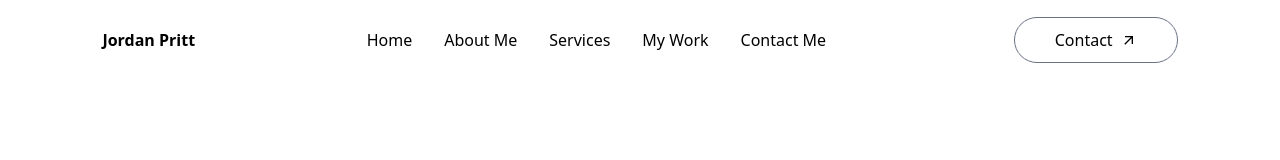
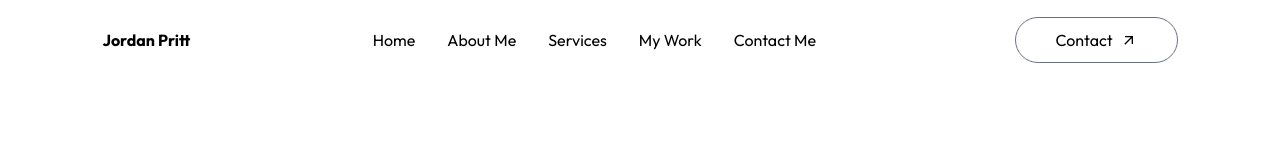
Before and after one commit to JordanPritt/portfolioapp, a Next.js app in the folder pritt-portfolio/: page / in a window 1280 px wide. Shown: the top 160 px of the page. Built offline with nearby package versions, Linux system fonts and the light colour scheme; a web font is replaced by a local one.

Commit message:
CSS update that kinda works?

```diff
--- a/pritt-portfolio/app/globals.css
+++ b/pritt-portfolio/app/globals.css
@@ -11,3 +11,7 @@
     --dark-hover: #2a004a;
     --dark-theme: #11001f;
 }
+
+body {
+    font-family: var(--font-outfit), sans-serif;
+}
```
